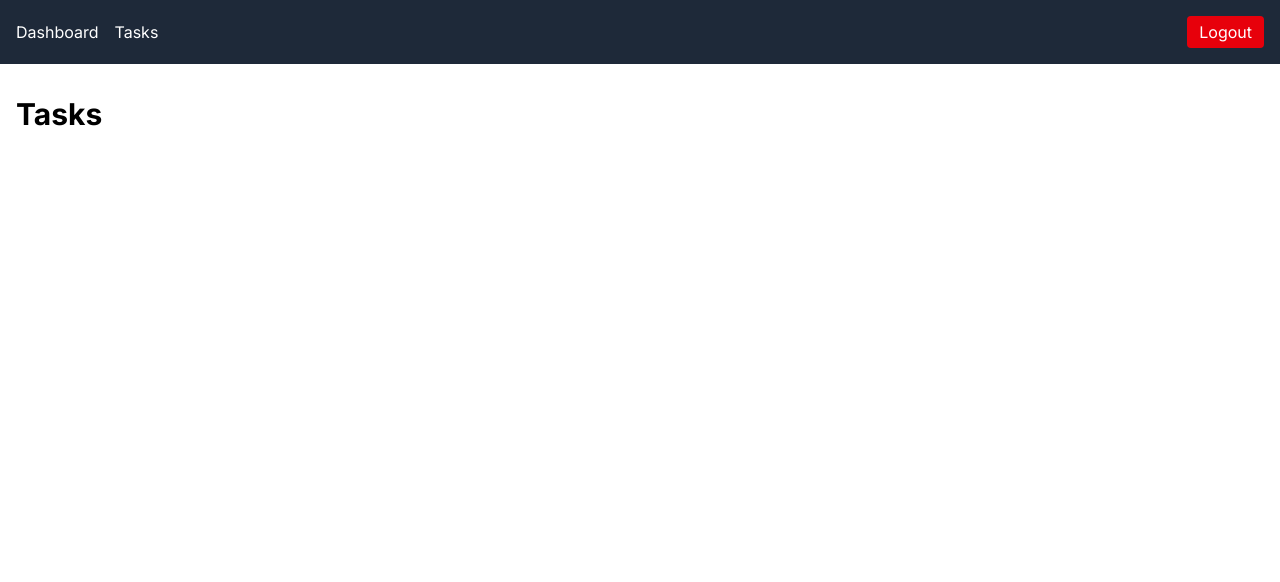
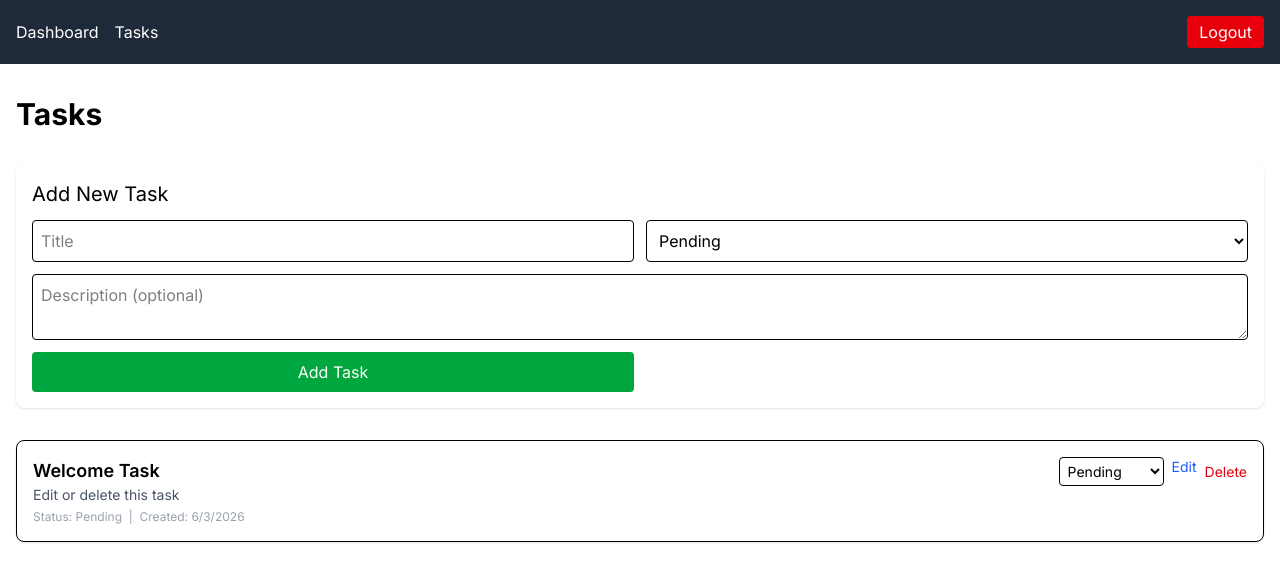
Before and after one commit to amit-inverse/next16-task-dashboard, a Next.js app: page /tasks in a window 1280 px wide. Shown: the top 582 px of the page. Built offline with nearby package versions, Linux system fonts and the light colour scheme.

Commit message:
Worked on task form and task list

```diff
--- a/app/tasks/page.tsx
+++ b/app/tasks/page.tsx
@@ -1,8 +1,8 @@
 'use client';
 
 import { useState, useEffect } from 'react';
-// import TaskList from '@/components/TaskList';
-// import TaskForm from '@/components/TaskForm';
+import TaskList from '@/components/TaskList';
+import TaskForm from '@/components/TaskForm';
 import { Task } from '@/lib/db';
 import toast from 'react-hot-toast';
 
@@ -81,8 +81,8 @@ export default function TaskPage() {
     return (
         <div className="space-y-8">
             <div className="text-3xl font-bold">Tasks</div>
-            {/* <TaskForm onSubmit={handleAddTask} />
-            <TaskList tasks={tasks} onUpdate={handleUpdateTask} onDelete={handleDeleteTask} /> */}
+            <TaskForm onSubmit={handleAddTask} />
+            <TaskList tasks={tasks} onUpdate={handleUpdateTask} onDelete={handleDeleteTask} />
         </div>
     );
 }
--- /dev/null
+++ b/components/TaskForm.tsx
@@ -0,0 +1,42 @@
+'use client';
+
+import { useState } from 'react';
+
+interface TaskFormProps {
+    onSubmit: (task: { title: string; description: string; status: 'pending' | 'in-progress' | 'completed' }) => Promise<void>;
+}
+
+export default function TaskForm({ onSubmit }: TaskFormProps) {
+    const [title, setTitle] = useState('');
+    const [description, setDescription] = useState('');
+    const [status, setStatus] = useState<'pending' | 'in-progress' | 'completed'>('pending');
+    const [submitting, setSubmitting] = useState(false);
+
+    const handleSubmit = async (e: React.FormEvent) => {
+        e.preventDefault();
+        setSubmitting(true);
+        await onSubmit({ title, description, status });
+        setTitle('');
+        setDescription('');
+        setStatus('pending');
+        setSubmitting(false);
+    };
+
+    return (
+        <form onSubmit={handleSubmit} className="rounded-lg bg-white p-4 shadow">
+            <h2 className="text-xl forn-semibold mb-3">Add New Task</h2>
+            <div className="grid gap-3 md:grid-cols-2">
+                <input type="text" placeholder="Title" value={title} onChange={(e) => setTitle(e.target.value)} className="border rounded p-2" required />
+                <select value={status} onChange={(e) => setStatus(e.target.value as any)} className="border rounded p-2">
+                    <option value="pending">Pending</option>
+                    <option value="in-progress">In Progress</option>
+                    <option value="completed">Completed</option>
+                </select>
+                <textarea placeholder="Description (optional)" value={description} onChange={(e) => setDescription(e.target.value)} className="border rounded p-2 md:col-span-2" rows={2} />
+                <button type="submit" disabled={submitting} className="bg-green-600 text-white py-2 rounded hover:bg-green-700">
+                    {submitting ? 'Adding...' : 'Add Task'}
+                </button>
+            </div>
+        </form>
+    );
+}
--- /dev/null
+++ b/components/TaskList.tsx
@@ -0,0 +1,41 @@
+'use client';
+
+import { Task } from '@/lib/db';
+import Link from 'next/link';
+
+interface TaskListProps {
+    tasks: Task[];
+    onUpdate: (id: string, updates: Partial<Task>) => void;
+    onDelete: (id: string) => void;
+}
+
+export default function TaskList({ tasks, onUpdate, onDelete }: TaskListProps) {
+    if (tasks.length === 0) {
+        return <div className="text-center text-gray-500 py-8">No tasks yet. Create one above!</div>;
+    }
+
+    return (
+        <div className="space-y-3">
+            {tasks.map((task) => (
+                <div key={task.id} className="flex items-start justify-between rounded-lg border p-4 bg-white shadow-sm">
+                    <div className="flex-1">
+                        <h3 className="font-semibold text-lg">{task.title}</h3>
+                        <p className="text-gray-600 text-sm">{task.description || 'No description'}</p>
+                        <p className="text-xs text-gray-400 mt-1">
+                            Status: <span className="capitalize">{task.status}</span> &nbsp;|&nbsp; Created: {new Date(task.createdAt).toLocaleDateString()}
+                        </p>
+                    </div>
+                    <div className="flex gap-2 ml-4">
+                        <select value={task.status} onChange={(e) => onUpdate(task.id, { status: e.target.value as Task['status'] })} className="border rounded p-1 text-sm">
+                            <option value="pending">Pending</option>
+                            <option value="in-progress">In Progress</option>
+                            <option value="completed">Completed</option>
+                        </select>
+                        <Link href={`/tasks/${task.id}`} className="text-blue-600 hover:underline text-sm">Edit</Link>
+                        <button onClick={() => onDelete(task.id)} className="text-red-600 hover:underline text-sm">Delete</button>
+                    </div>
+                </div>
+            ))}
+        </div>
+    );
+}
```
